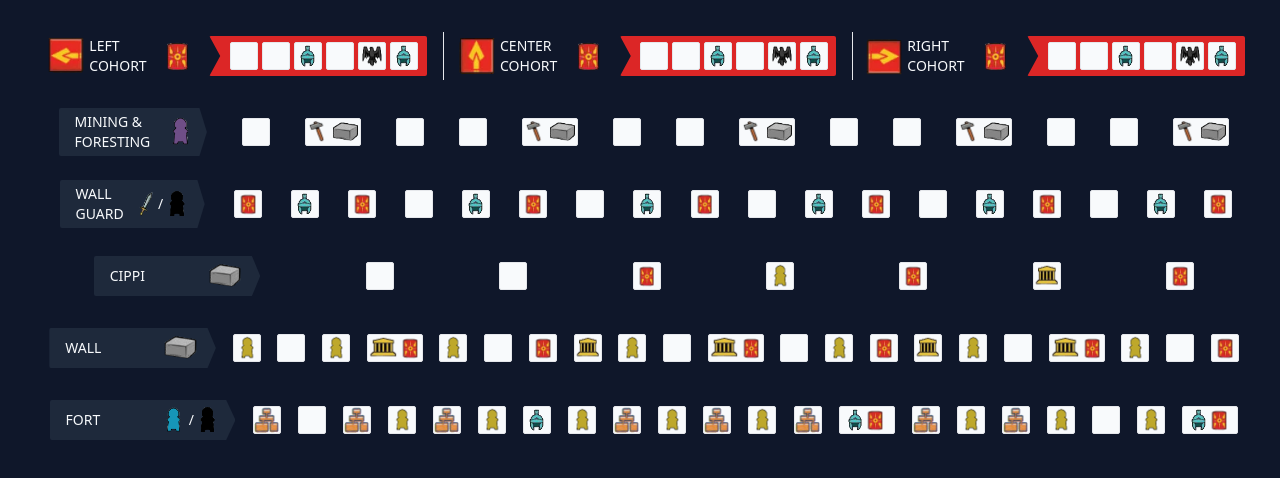
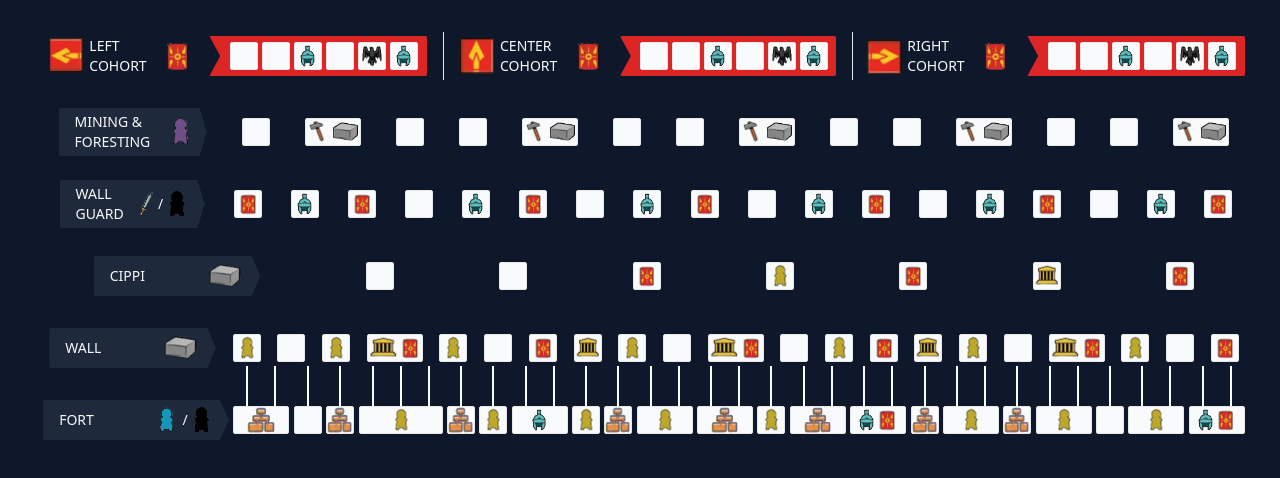
Before and after one commit to HTJin/hadrians-react, a React (Vite) app: page / in a window 1280 px wide. Shown: the top 478 px of the page. Built offline with nearby package versions, Linux system fonts and the light colour scheme.

Commit message:
created Arrow component for Fort connections

```diff
--- /dev/null
+++ b/src/components/Arrow.tsx
@@ -0,0 +1,14 @@
+const Arrow = ({ width = 1 }) => {
+  return (
+    <div
+      className="flex justify-around"
+      style={{ width: `${1.75 * width}rem` }}
+    >
+      {Array.from({ length: width }).map(() => (
+        <div className="h-10 w-0.5 bg-slate-50"></div>
+      ))}
+    </div>
+  );
+};
+
+export default Arrow;
--- a/src/components/CippiWallFort.tsx
+++ b/src/components/CippiWallFort.tsx
@@ -2,7 +2,6 @@ import { useState } from "react";
 import Resource from "../assets/Icons/Resource.png";
 import Builder from "../assets/Icons/Builder.png";
 import Soldier from "../assets/Icons/Soldier.png";
-import Infrastructure from "../assets/Icons/Infrastructure.png";
 import {
   cippiIcons,
   wallIcons,
@@ -10,6 +9,7 @@ import {
   fortWidths,
 } from "./CippiWallFortIcons";
 import { ScribbleBox } from "./ScribbleBox";
+import Arrow from "./Arrow";
 
 export const CippiWallFort = () => {
   const [checkedCount, setCheckedCount] = useState(0);
@@ -33,15 +33,22 @@ export const CippiWallFort = () => {
       isRightMostChecked={index === checkedCount - 1}
       onCheck={handleCheck}
       onUncheck={handleUncheck}
-      width={
-        Array.isArray(icon) &&
-        icon[0] === Infrastructure &&
-        index < fortWidths.length
-          ? fortWidths[index]
-          : Array.isArray(icon) && icon.length === 2
-          ? 2
-          : 1
-      }
+      width={Array.isArray(icon) && icon.length === 2 ? 2 : 1}
+    />
+  );
+
+  const renderFortScribbleBox = (
+    icon: string | string[] | undefined,
+    index: number,
+  ) => (
+    <ScribbleBox
+      key={index}
+      uncheckedIcons={icon}
+      checkable={index === checkedCount}
+      isRightMostChecked={index === checkedCount - 1}
+      onCheck={handleCheck}
+      onUncheck={handleUncheck}
+      width={index < fortWidths.length ? fortWidths[index] : 1}
     />
   );
 
@@ -74,9 +81,9 @@ export const CippiWallFort = () => {
     </div>
   );
   const Fort = () => (
-    <div className="flex h-10 w-full items-center justify-around gap-x-1 rounded-sm pl-2">
+    <div className="flex h-10 w-full items-end justify-around gap-x-1 rounded-sm pl-2">
       <div
-        className="flex items-center rounded-sm bg-slate-800 px-4 py-1 text-sm uppercase"
+        className="flex items-center rounded-sm bg-slate-800 px-4 py-1 text-sm uppercase [polygon(95% 0, 100% 50%, 95% 100%, 0% 100%, 0% 0%)]"
         style={{
           clipPath: "polygon(95% 0, 100% 50%, 95% 100%, 0% 100%, 0% 0%)",
         }}
@@ -85,7 +92,12 @@ export const CippiWallFort = () => {
         <img src={Builder} alt="Builder" className="mr-1 h-8" /> /
         <img src={Soldier} alt="Soldier" className="ml-1 h-8" />
       </div>
-      {fortIcons.map(renderScribbleBox)}
+      {fortIcons.map((icon, index) => (
+        <div className="flex flex-col items-center -translate-y-[.375rem]">
+          <Arrow width={index < fortWidths.length ? fortWidths[index] : 1} />
+          {renderFortScribbleBox(icon, index)}
+        </div>
+      ))}
     </div>
   );
 
```
